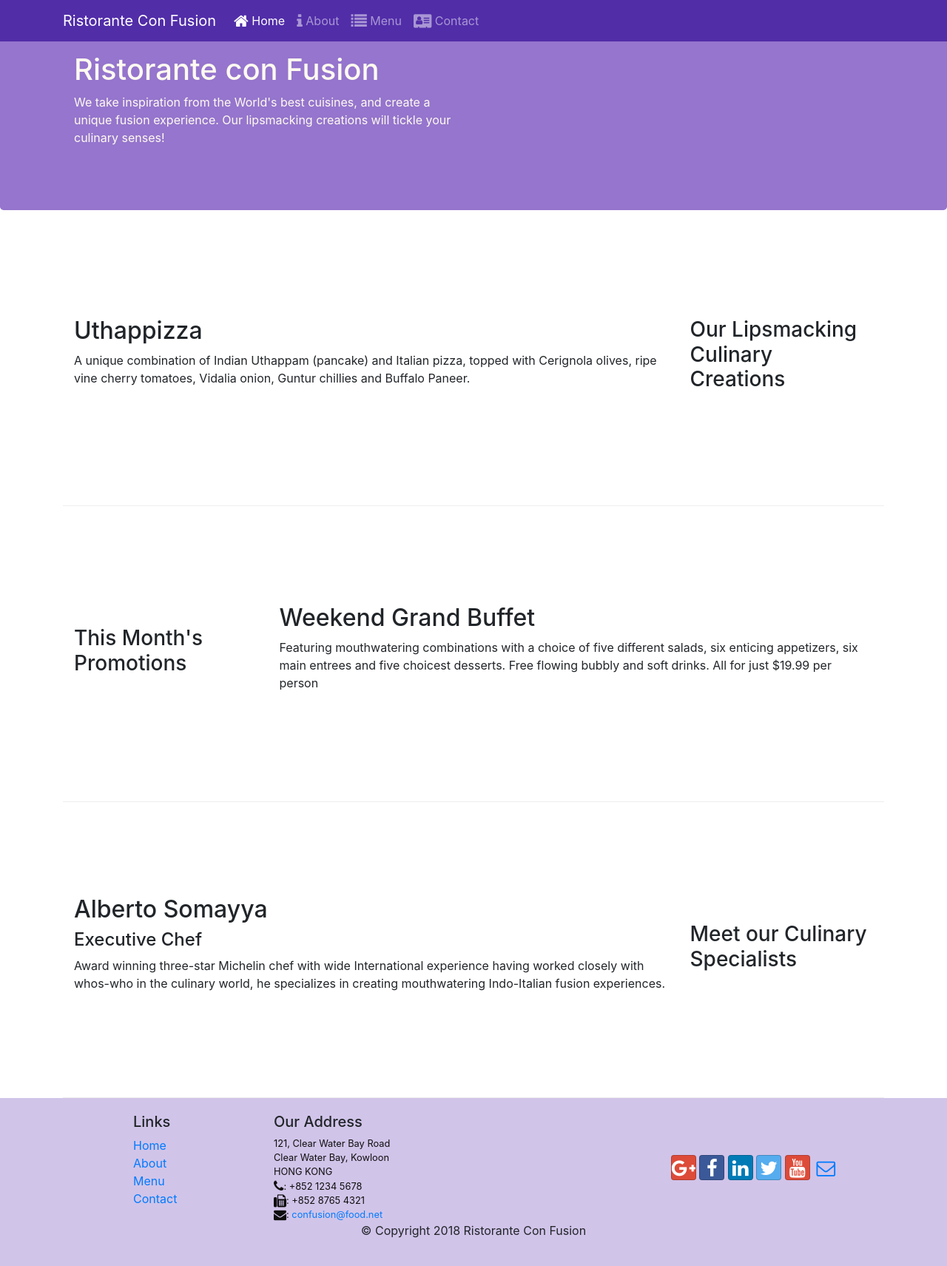
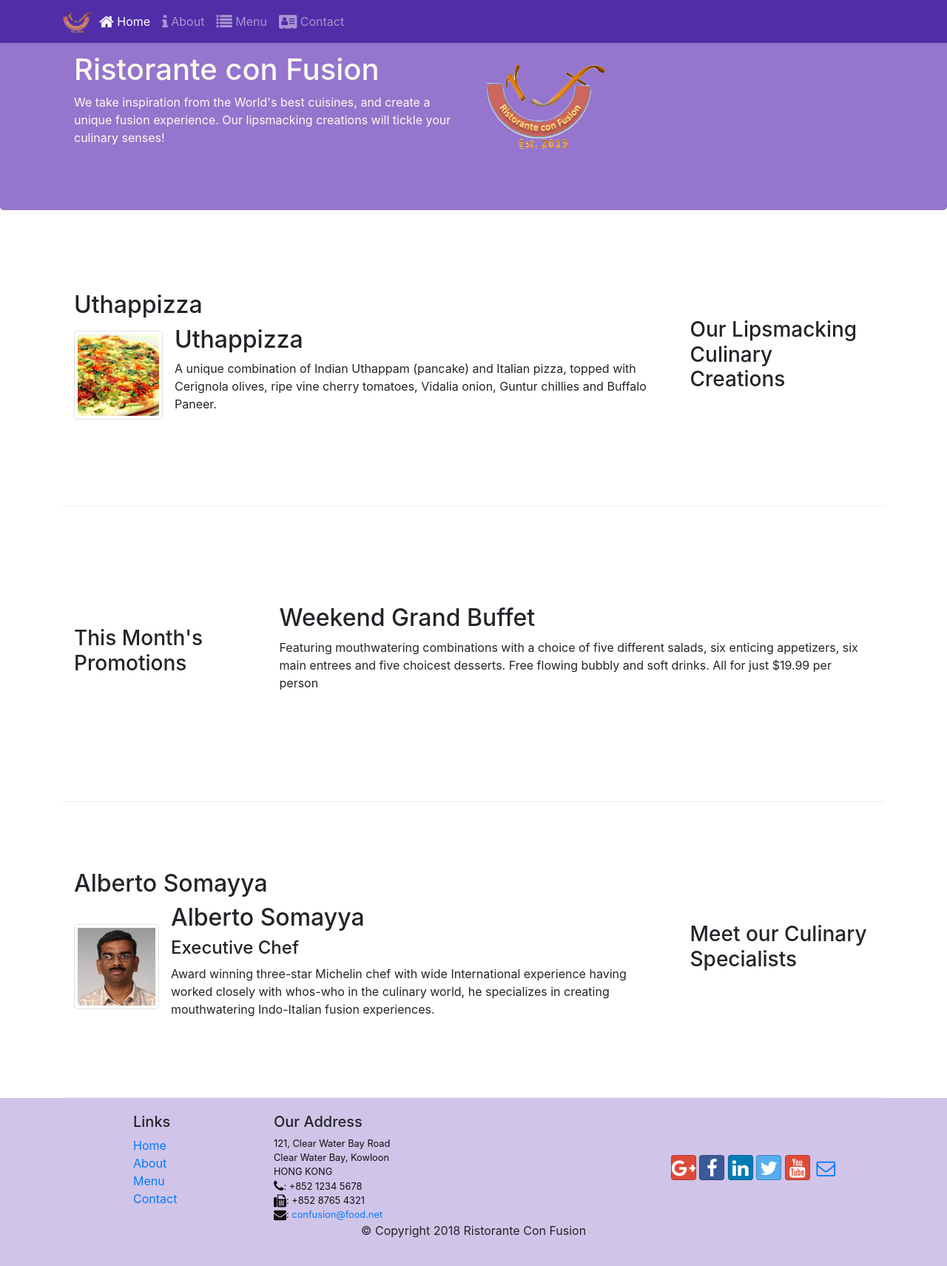
Before and after one commit to MohamedAmineALLAF/Confusion, a website: page index.html in a window 1280 px wide. Shown: the whole page at 74% size. Drawn offline with nearby package versions, Linux system fonts and the light colour scheme.

Commit message:
Images and media

```diff
--- a/index.html
+++ b/index.html
@@ -21,7 +21,8 @@
             <button class="navbar-toggler" type="button" data-toggle="collapse" data-target="#Navbar">
                 <span class="navbar-toggler-icon"></span>
             </button>
-            <a class="navbar-brand" href="#">Ristorante Con Fusion</a>
+            <a class="navbar-brand mr-auto" href="#"><img src="img/logo.png" height="30" width="41"></a>
+
             <div class="collapse navbar-collapse" id="Navbar">
                 <ul class="navbar-nav mr-auto">
                         <li class="nav-item active"><a class="nav-link" href="./index.html"><span class="fa fa-home fa-lg"></span> Home</a></li>
@@ -40,7 +41,8 @@
                     <h1>Ristorante con Fusion</h1>
                     <p>We take inspiration from the World's best cuisines, and create a unique fusion experience. Our lipsmacking creations will tickle your culinary senses!</p>
                 </div>
-                <div class="col-12 col-sm">
+                <div class="col-12 col-sm align-self-center">
+                    <img src="img/logo.png" class="img-fluid">
                 </div>
             </div>
         </div>
@@ -53,8 +55,18 @@
             </div>
             <div class="col col-sm order-sm-first col-md">
                 <h2>Uthappizza</h2>
-                <p>A unique combination of Indian Uthappam (pancake) and Italian pizza, topped with Cerignola olives, ripe vine cherry tomatoes, Vidalia onion, Guntur chillies and Buffalo Paneer.</p>
-            </div>
+                <div class="media">
+                    <img class="d-flex mr-3 img-thumbnail align-self-center"
+                            src="img/uthappizza.png" alt="Uthappizza">
+                    <div class="media-body">
+                        <h2 class="mt-0">Uthappizza</h2>
+                        <p class="d-none d-sm-block">A unique combination of Indian Uthappam (pancake) and
+                            Italian pizza, topped with Cerignola olives, ripe vine
+                            cherry tomatoes, Vidalia onion, Guntur chillies and
+                            Buffalo Paneer.</p>
+                    </div>
+                </div>
+</div>
         </div>
 
 
@@ -74,9 +86,20 @@
             </div>
             <div class="col col-sm  order-sm-first col-md">
                 <h2>Alberto Somayya</h2>
-                <h4>Executive Chef</h4>
-                <p>Award winning three-star Michelin chef with wide International experience having worked closely with whos-who in the culinary world, he specializes in creating mouthwatering Indo-Italian fusion experiences. </p>
-            </div>
+
+                <div class="media">
+                    <img class="d-flex mr-3 img-thumbnail align-self-center"
+                            src="img/alberto.png" alt="Alberto Somayya">
+                    <div class="media-body">
+                        <h2 class="mt-0">Alberto Somayya</h2>
+                        <h4>Executive Chef</h4>
+                        <p class="d-none d-sm-block">Award winning three-star Michelin chef with wide
+                            International experience having worked closely with
+                            whos-who in the culinary world, he specializes in
+                            creating mouthwatering Indo-Italian fusion experiences.
+                            </p>
+                    </div>
+                </div></div>
         </div>
     </div>
 
```
Also changed, not shown: aboutus.html (+4 -2 lines), contactus.html (+4 -2 lines), img/alberto.png (added), img/buffet.png (added), img/logo.png (added), img/uthappizza.png (added), 1 other file.
